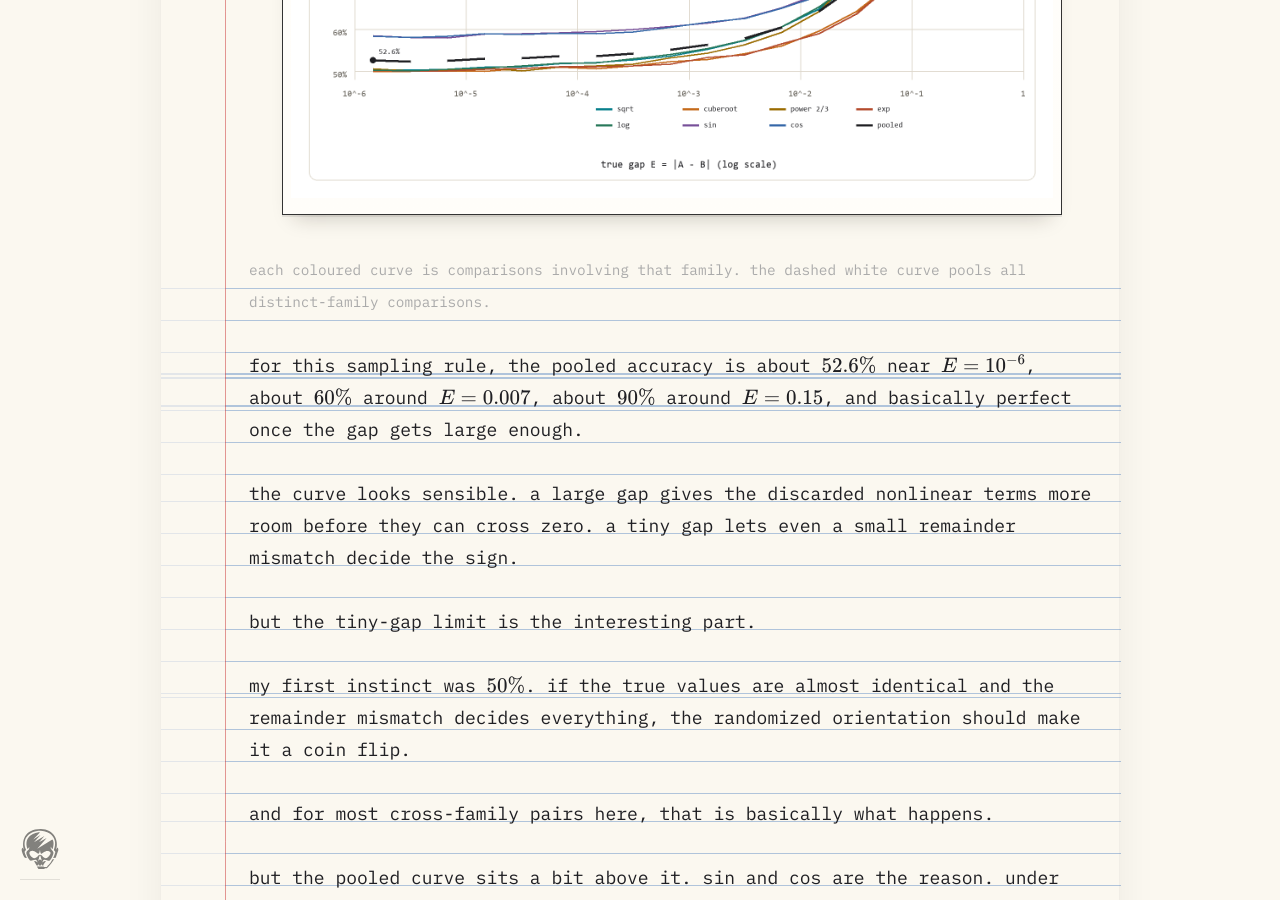
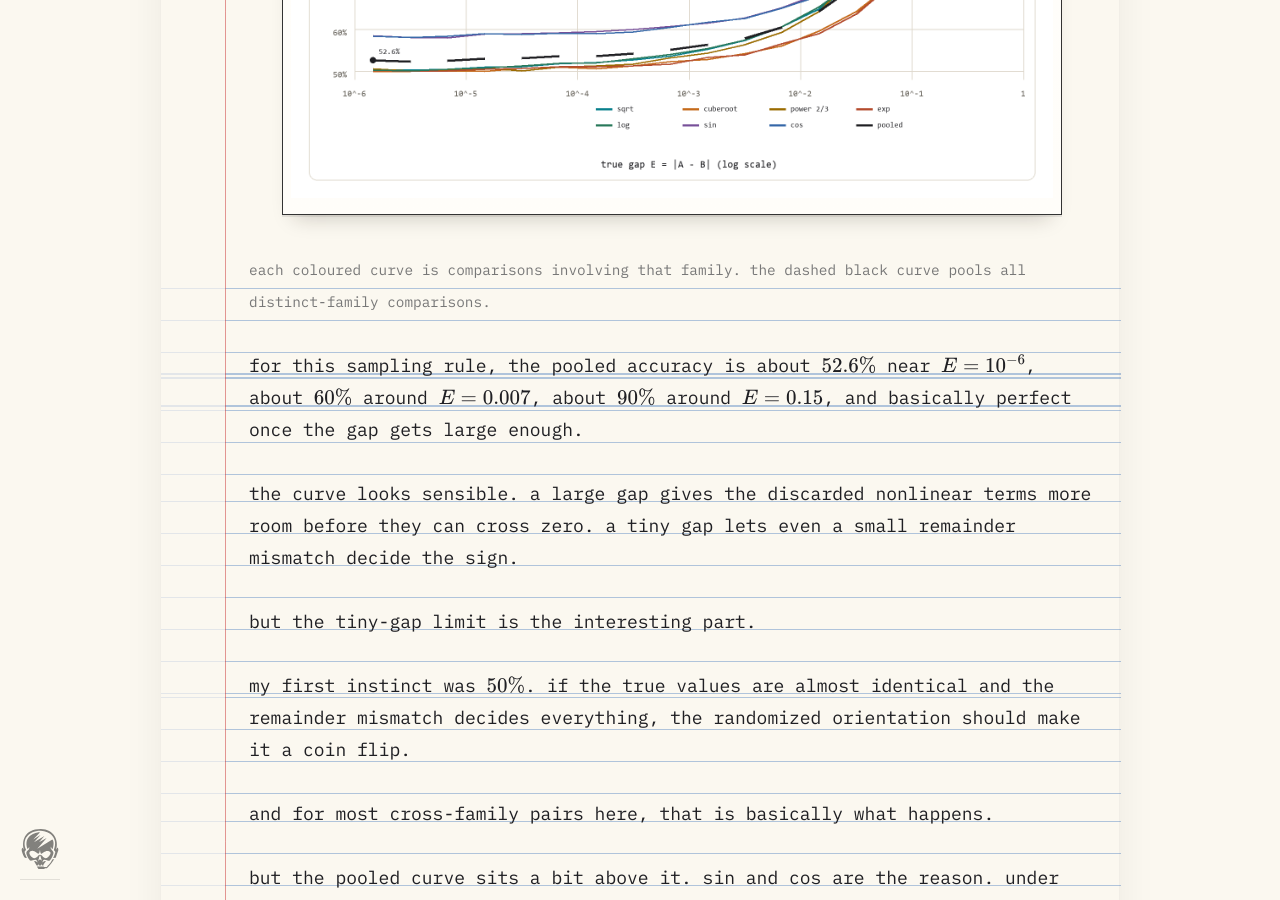
Before and after one commit to 5iri/5iri.github.io, a Jekyll site: the page built from markdown_files/posts/content/how-wrong-can-taylor-be.md, in a window 1280 px wide and 900 px high, scrolled down 9009 px. Built offline with Jekyll 4.4.1, drawn with Linux system fonts in a browser that asks for light colours; some of the changed lines change nothing that is shown.

Commit message:
Match Taylor captions to light figures

```diff
--- a/markdown_files/posts/content/how-wrong-can-taylor-be.md
+++ b/markdown_files/posts/content/how-wrong-can-taylor-be.md
@@ -147,7 +147,7 @@ the numerical error here is tiny. it is just bigger than the even tinier separat
 
 <figure style="margin: 2rem 0;">
   <img src="{{ '/markdown_files/posts/assets/taylor-comparison/good-bad-comparisons.png' | relative_url }}" alt="Two comparisons: a numerically bad approximation that preserves the ordering, and a tiny approximation error that reverses a very small true gap" style="display:block; width:100%; height:auto; border:1px solid #333;" />
-  <figcaption style="margin-top:.65rem; color:#aaa; font-size:.9rem;">the left one is badly wrong on the correct side. the right one is almost exact on the wrong side.</figcaption>
+  <figcaption style="margin-top:.65rem; color:#777; font-size:.9rem;">the left one is badly wrong on the correct side. the right one is almost exact on the wrong side.</figcaption>
 </figure>
 
 this is what sent me down the rabbit hole.
@@ -267,7 +267,7 @@ and $$Q$$ can be very negative too. that is what happens when the errors are hug
 
 <figure style="margin: 2rem 0;">
   <img src="{{ '/markdown_files/posts/assets/taylor-comparison/normalized-error-q.png' | relative_url }}" alt="Density plot of the normalized Taylor remainder ratio Q against the true gap E, with a horizontal failure boundary at Q equals one" style="display:block; width:100%; height:auto; border:1px solid #333;" />
-  <figcaption style="margin-top:.65rem; color:#aaa; font-size:.9rem;">the vertical scale is signed-log so the huge ratios near tiny gaps still fit. everything above the red $$Q=1$$ line is a wrong ordering.</figcaption>
+  <figcaption style="margin-top:.65rem; color:#777; font-size:.9rem;">the vertical scale is signed-log so the huge ratios near tiny gaps still fit. everything above the red $$Q=1$$ line is a wrong ordering.</figcaption>
 </figure>
 
 the funnel shape is basically the whole story. as $$E$$ shrinks, the same remainder mismatch gets divided by a smaller and smaller number, so $$|Q|$$ explodes. whether it explodes upward or downward decides whether the approximation flips the sign or becomes confidently wrong in the useful direction.
@@ -346,7 +346,7 @@ $$
 
 <figure style="margin: 2rem 0;">
   <img src="{{ '/markdown_files/posts/assets/taylor-comparison/ordering-probability.png' | relative_url }}" alt="Correct-ordering probability against true gap E for square root, cube root, power two thirds, exponential, logarithm, sine, cosine, and the pooled sample" style="display:block; width:100%; height:auto; border:1px solid #333;" />
-  <figcaption style="margin-top:.65rem; color:#aaa; font-size:.9rem;">each coloured curve is comparisons involving that family. the dashed white curve pools all distinct-family comparisons.</figcaption>
+  <figcaption style="margin-top:.65rem; color:#777; font-size:.9rem;">each coloured curve is comparisons involving that family. the dashed black curve pools all distinct-family comparisons.</figcaption>
 </figure>
 
 for this sampling rule, the pooled accuracy is about $$52.6\%$$ near $$E=10^{-6}$$, about $$60\%$$ around $$E=0.007$$, about $$90\%$$ around $$E=0.15$$, and basically perfect once the gap gets large enough.
@@ -371,7 +371,7 @@ it belongs to the problem family, not to Taylor series itself.
 
 <figure style="margin: 2rem 0;">
   <img src="{{ '/markdown_files/posts/assets/taylor-comparison/family-failure-behavior.png' | relative_url }}" alt="A heatmap showing failure concentration away from the common expansion value one, beside a matrix of tiny-gap ordering accuracy for each pair of standard function families" style="display:block; width:100%; height:auto; border:1px solid #333;" />
-  <figcaption style="margin-top:.65rem; color:#aaa; font-size:.9rem;">left: the dark funnel around true-value level $$1$$ is where all the Taylor remainders vanish. right: most distinct pairs become a coin flip near zero gap, while the normalized sin/cos pair stays at $$100\%$$.</figcaption>
+  <figcaption style="margin-top:.65rem; color:#777; font-size:.9rem;">left: the dark funnel around true-value level $$1$$ is where all the Taylor remainders vanish. right: most distinct pairs become a coin flip near zero gap, while the normalized sin/cos pair stays at $$100\%$$.</figcaption>
 </figure>
 
 the family geometry is not background detail. it is the answer.
```
